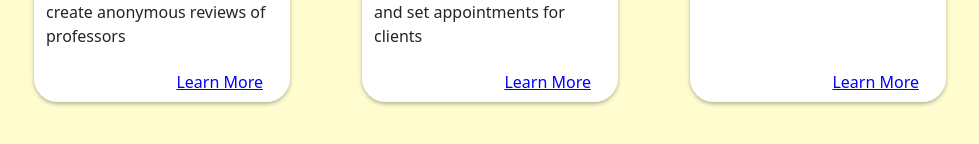
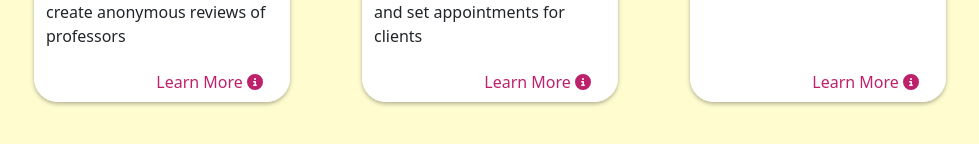
Before and after one commit to mezitta/portfolio, a React (Create React App) app: page /projects in a window 1280 px wide. Shown: the part 548-692 px from the top of the page, without its empty margins (150-1129 px from the left). Built offline with nearby package versions, Linux system fonts and the light colour scheme.

Commit message:
Project card formatting

```diff
--- a/src/components/ProjectCard.css
+++ b/src/components/ProjectCard.css
@@ -99,14 +99,13 @@
 .modalInfo {
     border: none;
     background: none;
-    color: blue;
+    color: var(--accent-color);
     text-align: right;
-    text-decoration: underline;
     transition: all ease-in-out 0.3s;
 }
 
 .modalInfo:hover {
-    color: rgb(0, 0, 133);
+    color: var(--accent-hover);
 }
 
 @media only screen and (max-width: 1200px) {
--- a/src/components/ProjectCard.js
+++ b/src/components/ProjectCard.js
@@ -10,6 +10,7 @@ import Col from 'react-bootstrap/Col'
 
 import { FontAwesomeIcon } from "@fortawesome/react-fontawesome"
 import { faGithub } from "@fortawesome/free-brands-svg-icons"
+import { faCircleInfo} from "@fortawesome/free-solid-svg-icons"
 
 import ProjectModal from './ProjectModal'
 // import { filterProps } from 'framer-motion'
@@ -42,7 +43,7 @@ const ProjectCard = ({p1, p2, p3, p4, picture, backPicture, title, description,
                                 setOpenModal(true)
                                 navState(false)
                                 }}>
-                                Learn More
+                                 Learn More <FontAwesomeIcon icon={faCircleInfo}/>
                             </button>
                         </Row>
                     </Col>
```
